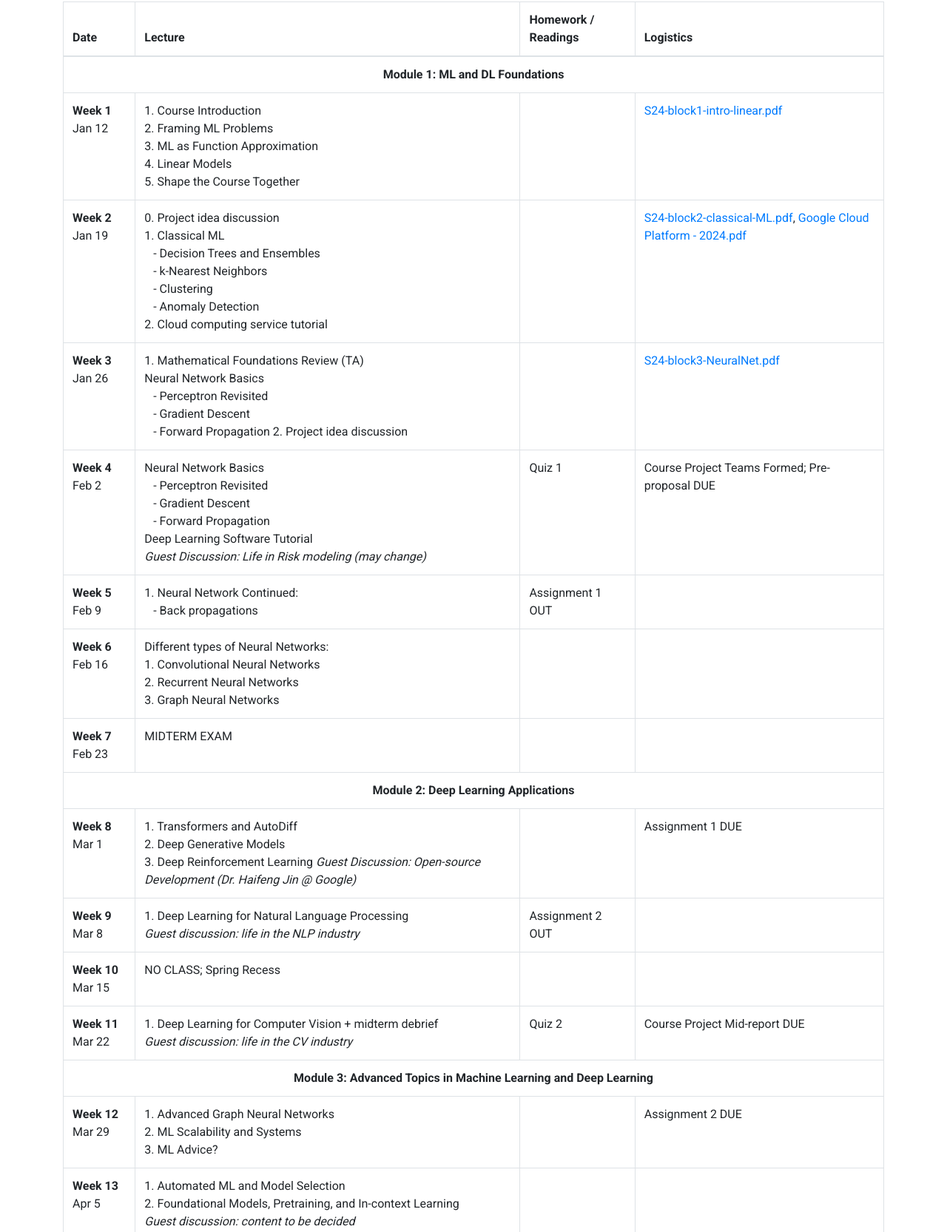
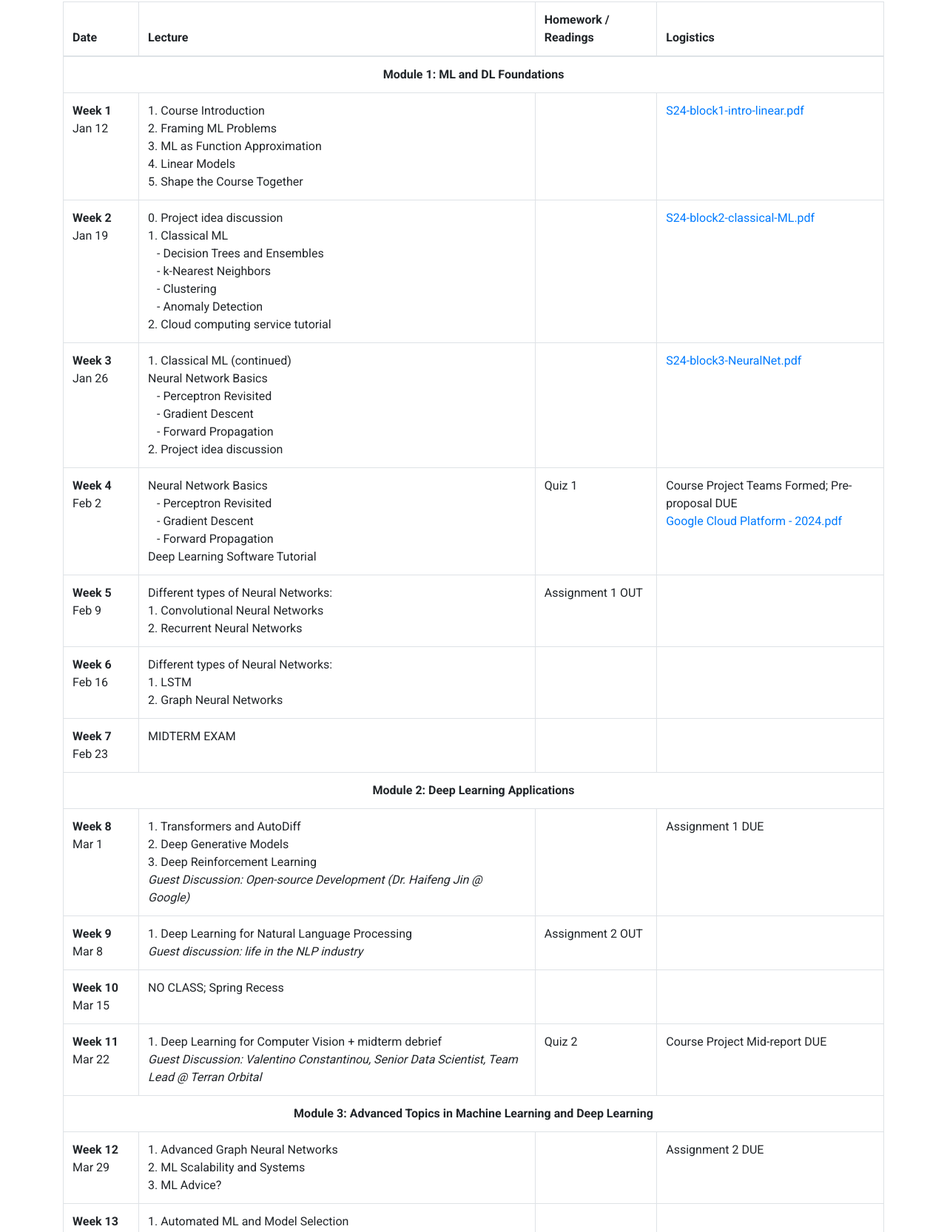
Before and after one commit to USC-ASAP/CSCI566-S24, a plain HTML site: page schedule.html in a window 1280 px wide. Shown: the part 164-1830 px from the top of the page at 74% size. Drawn offline with nearby package versions, Linux system fonts and the light colour scheme.

Commit message:
minor update

```diff
--- a/schedule.html
+++ b/schedule.html
@@ -144,18 +144,17 @@
 <!--                                <em>Guest Discussion: Life in Data Science Startup (still finalizing)</em>-->
                             </td>
                             <td></td>
-                            <td><a href="https://drive.google.com/file/d/1BX6YxF0Ezi4qfSAQ38dF6kTNOtlfnVqC/view?usp=sharing">S24-block2-classical-ML.pdf</a>, <a href="https://drive.google.com/file/d/10ybuO1DN9vgKoVGjuUU8lHaoZ4Smhwvq/view?usp=drive_link">Google Cloud Platform - 2024.pdf</a></td>
+                            <td><a href="https://drive.google.com/file/d/1BX6YxF0Ezi4qfSAQ38dF6kTNOtlfnVqC/view?usp=sharing">S24-block2-classical-ML.pdf</a></td>
                         </tr>
                         <tr>
                             <td><strong>Week 3</strong><br>Jan 26</td>
                             <td>
-                                1. Mathematical Foundations Review (TA)<br>
+                                1. Classical ML (continued)<br>
                                 Neural Network Basics<br>
                                 &nbsp;&nbsp; - Perceptron Revisited <br>
                                 &nbsp;&nbsp; - Gradient Descent <br>
-                                &nbsp;&nbsp; - Forward Propagation
+                                &nbsp;&nbsp; - Forward Propagation <br>
                                 2. Project idea discussion<br>
-<!--                                <em>Guest Discussion: Life in Risk modeling (may change)</em>-->
                             </td>
                             <td></td>
                             <td><a href="https://drive.google.com/file/d/16u4VdChPtLZqvCqKatg_OL65G891lGIB/view?usp=sharing">S24-block3-NeuralNet.pdf</a></td>
@@ -168,16 +167,17 @@
                                 &nbsp;&nbsp; - Gradient Descent <br>
                                 &nbsp;&nbsp; - Forward Propagation <br>
                                 Deep Learning Software Tutorial<br>
-                                <em>Guest Discussion: Life in Risk modeling (may change)</em>
+<!--                                <em>Guest Discussion: Life in Risk modeling (may change)</em>-->
                             </td>
                             <td>Quiz 1</td>
-                            <td>Course Project Teams Formed; Pre-proposal DUE</td>
+                            <td>Course Project Teams Formed; Pre-proposal DUE<br> <a href="https://drive.google.com/file/d/10ybuO1DN9vgKoVGjuUU8lHaoZ4Smhwvq/view?usp=drive_link">Google Cloud Platform - 2024.pdf</a></td>
                         </tr>
                         <tr>
                             <td><strong>Week 5</strong><br>Feb 9</td>
                             <td>
-                                1. Neural Network Continued:<br>
-                                   &nbsp;&nbsp; - Back propagations<br>
+                                Different types of  Neural Networks:<br>
+                                1. Convolutional Neural Networks<br>
+                                2. Recurrent Neural Networks<br>
                             </td>
                             <td>Assignment 1 OUT</td>
                             <td></td>
@@ -186,9 +186,8 @@
                             <td><strong>Week 6</strong><br>Feb 16</td>
                             <td>
                                 Different types of  Neural Networks:<br>
-                                1. Convolutional Neural Networks<br>
-                                2. Recurrent Neural Networks<br>
-                                3. Graph Neural Networks<br>
+                                1. LSTM<br>
+                                2. Graph Neural Networks<br>
                             </td>
                             <td></td>
                             <td></td>
@@ -207,7 +206,7 @@
                             <td>
                                 1. Transformers and AutoDiff<br>
                                 2. Deep Generative Models<br>
-                                3. Deep Reinforcement Learning
+                                3. Deep Reinforcement Learning<br>
                                 <em>Guest Discussion: Open-source Development (Dr. Haifeng Jin @ Google)</em>
                             </td>
                             <td></td>
@@ -232,7 +231,7 @@
                             <td><strong>Week 11</strong><br>Mar 22</td>
                             <td>
                                 1. Deep Learning for Computer Vision + midterm debrief<br>
-                                <em>Guest discussion: life in the CV industry</em>
+                                <em>Guest Discussion: Valentino Constantinou, Senior Data Scientist, Team Lead @ Terran Orbital</em>
                             </td>
                             <td>Quiz 2</td>
                             <td>Course Project Mid-report DUE</td>
```
